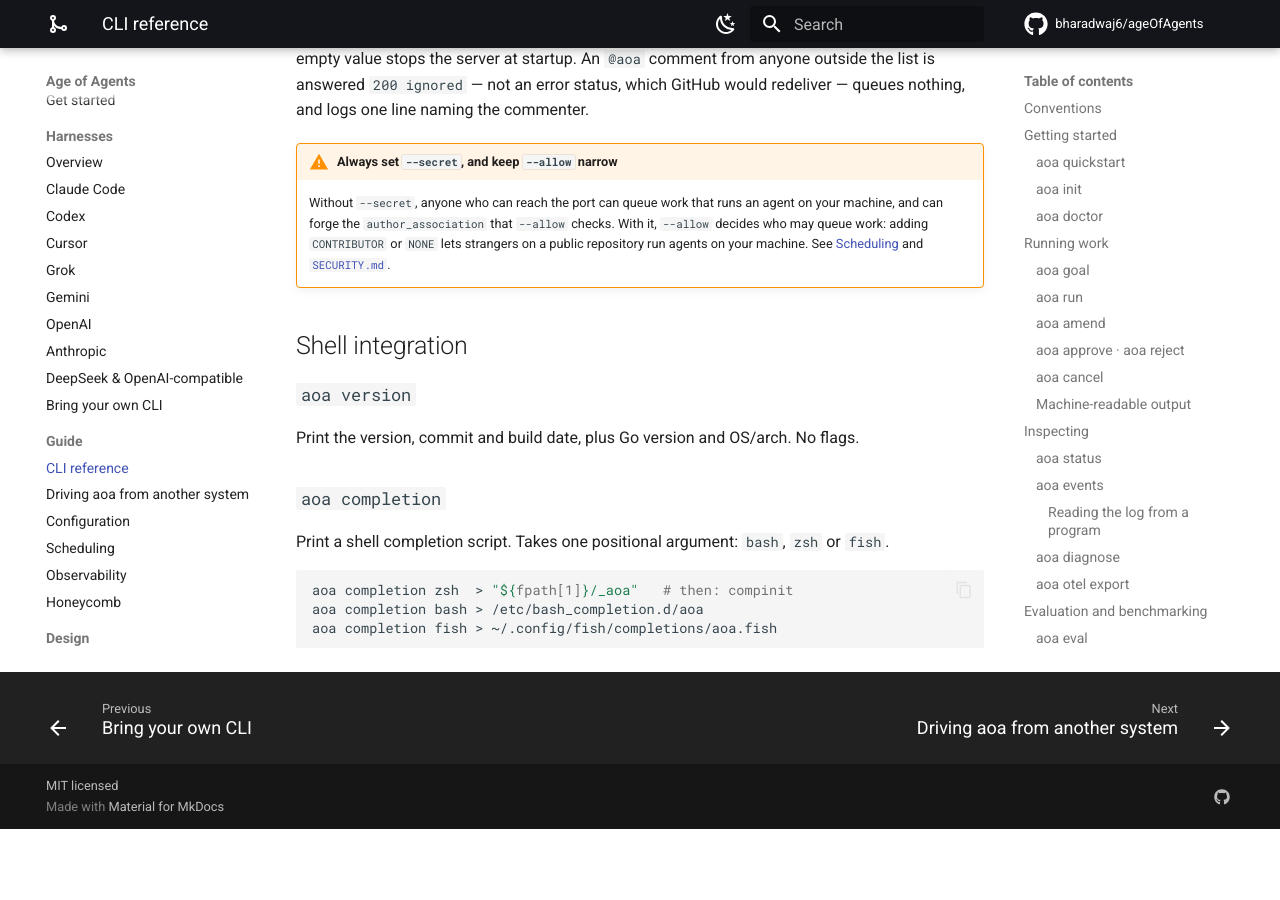
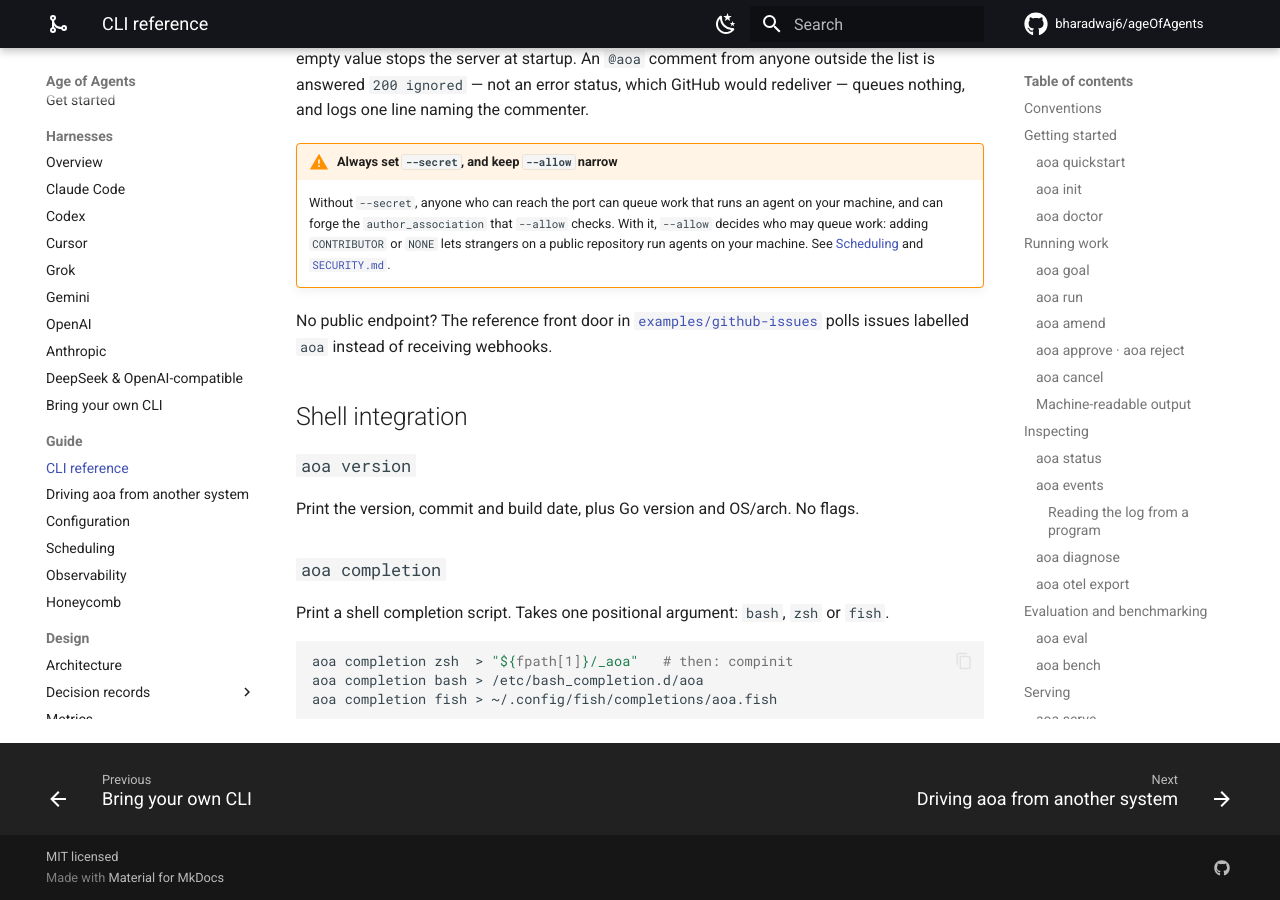
Before and after one commit to bharadwaj6/ageOfAgents, an MkDocs documentation site: the page built from docs/cli.md, in a window 1280 px wide and 900 px high, scrolled down 9990 px. Built offline with MkDocs 1.6.1 and Material for MkDocs 9.7.7, drawn with Linux system fonts in a browser that asks for light colours; comment, search, counter and statistics services are not loaded; before the commit the page ends 10819 px from its top, so only the background shows below that.

Commit message:
feat: docs: point aoa serve users without a public endpoint to the…
Implement: docs: point aoa serve users without a public endpoint to the issues front door

In `docs/cli.md`, the `aoa serve` section explains the GitHub webhook, but not what to do when the machine running aoa has no public endpoint. Add one short paragraph at the end of that section: "No public endpoint? The reference front door in `examples/github-issues` polls issues labelled `aoa` instead of receiving webhooks." Link it with the absolute GitHub URL https://github.com/bharadwaj6/ageOfAgents/tree/main/examples/github-issues, because `examples/` is outside `docs/` and a relative link breaks the published site.

Done when: that paragraph exists, `mkdocs build --strict` would pass (absolute link, no other changes), and nothing else in the repo changes.

Ticket: g-3a0e9c69-impl

```diff
--- a/docs/cli.md
+++ b/docs/cli.md
@@ -347,6 +347,8 @@ status, which GitHub would redeliver — queues nothing, and logs one line namin
     work: adding `CONTRIBUTOR` or `NONE` lets strangers on a public repository run agents on your machine.
     See [Scheduling](scheduling.md) and [`SECURITY.md`](https://github.com/bharadwaj6/ageOfAgents/blob/main/SECURITY.md).
 
+No public endpoint? The reference front door in [`examples/github-issues`](https://github.com/bharadwaj6/ageOfAgents/tree/main/examples/github-issues) polls issues labelled `aoa` instead of receiving webhooks.
+
 ## Shell integration
 
 ### `aoa version`
```
